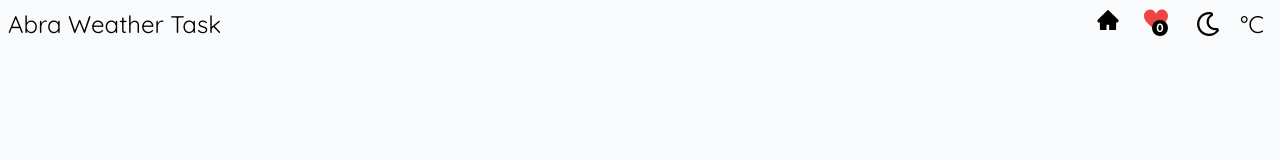
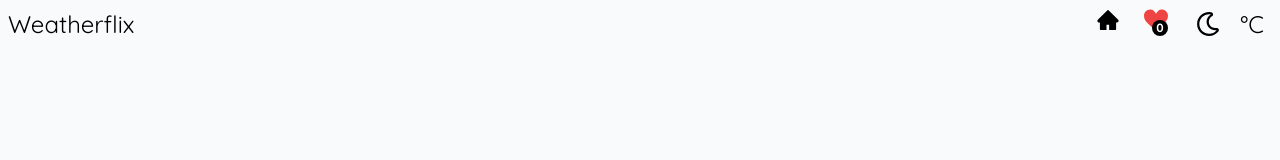
Before and after one commit to Smirnovious/Alex-Smirnov-02-10-2022, a React (Create React App) app: page /favorites in a window 1280 px wide. Shown: the top 160 px of the page. Built offline with nearby package versions, Linux system fonts and the light colour scheme.

Commit message:
name change + small bug fixes

```diff
--- a/public/index.html
+++ b/public/index.html
@@ -6,9 +6,9 @@
     <link rel="icon" href="%PUBLIC_URL%/favicon.ico" />
     <meta name="viewport" content="width=device-width, initial-scale=1" />
     <meta name="theme-color" content="#000000" />
-    <meta name="description" content="ABRA Weather App by Alex Smirnov"/>
+    <meta name="description" content="WeatherFlix by Alex Smirnov"/>
     <link rel="apple-touch-icon" href="%PUBLIC_URL%/logo192.png" />
-    <title>Abra Weather Task</title>
+    <title>WeatherFlix</title>
   </head>
   <body>
 
@@ -16,3 +16,4 @@
 
   </body>
 </html>
+n
--- a/src/Pages/main/components/NavBar.jsx
+++ b/src/Pages/main/components/NavBar.jsx
@@ -14,7 +14,7 @@ const NavBar = () => {
 
   return (
     <div className='text-2xl flex justify-between dark:bg-gray-800'>
-      <p className='my-auto ml-2 dark:text-amber-200'>Abra Weather Task</p>
+      <p className='my-auto ml-2 dark:text-amber-200'>Weatherflix</p>
       <div className='flex flex-row items-center'>
           <Link to={'/'}>
             <button className='w-10 h-10 mr-2 dark:text-amber-200'><AiFillHome/></button>
--- a/src/index.js
+++ b/src/index.js
@@ -10,8 +10,8 @@ import  store  from './redux/store';
 const root = ReactDOM.createRoot(document.getElementById('root'));
 root.render(
   <Provider store={store}>
-  <BrowserRouter>
-    <App />
-  </BrowserRouter>
+    <BrowserRouter>
+      <App />
+    </BrowserRouter>
   </Provider>
 );
```
